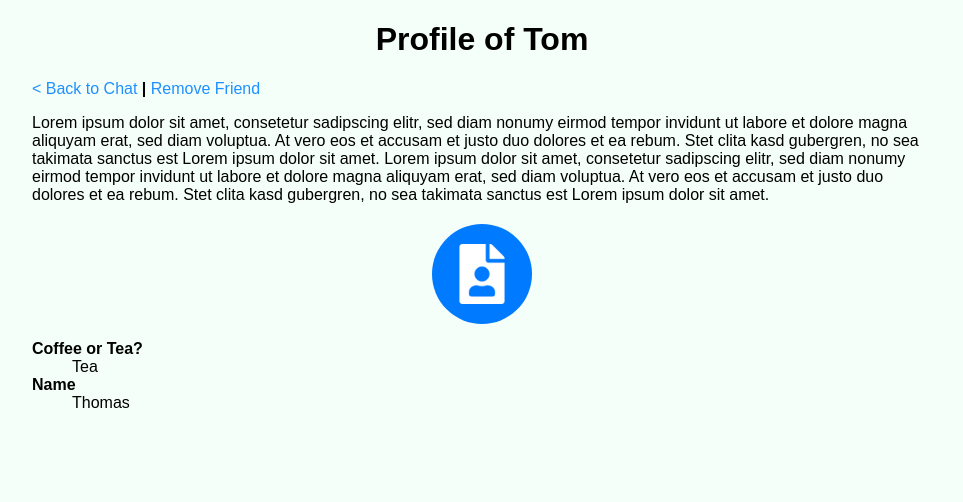
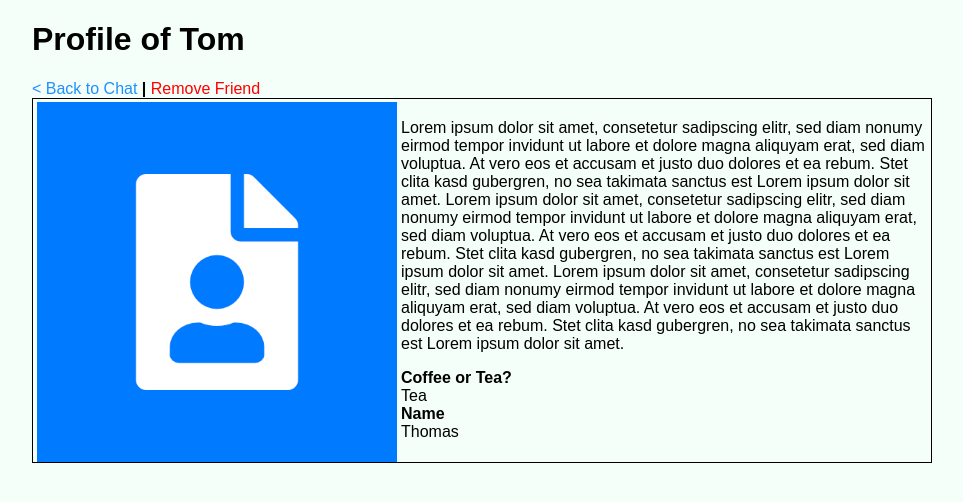
Before and after one commit to MaxMalinowski/WebTech, a PHP site: page /html/profile.html in a window 1280 px wide. Shown: the top 502 px of the page, without its empty margins (158-1121 px from the left). Run offline with PHP 8.4, Linux system fonts and the light colour scheme.

Commit message:
fixed centered h and started with profile.html

```diff
--- a/css/style.css
+++ b/css/style.css
@@ -40,7 +40,7 @@
         padding: 10px;
     }
 
-    img {
+    .rounded_img {
         width: 100px;
         height: 100px;
         margin: 20px auto 0px auto;
@@ -48,8 +48,7 @@
         display: block;
     }
 
-    h1, h2, h3, h4, h5, h6 {
-        color: black;
+    .centered_h {
         text-align: center;
     }
 
@@ -84,14 +83,30 @@
         width: 49%;
     }
 
-<<<<<<< HEAD
-=======
     .logout_text {
         text-align: center;
     }
 
+    #profile_div_left {
+        float: left;
+        width: 40%  ;
+        margin: 0.5%;
+    }
 
->>>>>>> 8bf7f9d4b72f4fecf36f113131dea53549b83595
+    #profile_picture {
+        width: 100%;
+    }
+
+    #profile_div_right {
+        border: 1px solid black;
+        padding: 0.5%;
+    }
+
+    #remove_friend {
+        color: red;
+    }
+
+
     @media only screen and (max-width: 600px) {
         [class*="form-col-"] {
             text-align: center;
--- a/html/login.html
+++ b/html/login.html
@@ -9,9 +9,9 @@
 </head>
 
 <body>
-    <img src="../assets/images/chat.png" alt="A chat-icon" width="100" height="100">
+    <img class="rounded_img" src="../assets/images/chat.png" alt="A chat-icon" width="100" height="100">
 
-    <h1>Please sign in</h1>
+    <h1 class="centered_h">Please sign in</h1>
 
     <form>
         <fieldset class="form_fieldset">
--- a/html/logout.html
+++ b/html/logout.html
@@ -9,9 +9,9 @@
 </head>
 
 <body>
-    <img src="../assets/images/logout.png" alt="A logout-icon" width="100" height="100">
+    <img class="rounded_img" src="../assets/images/logout.png" alt="A logout-icon" width="100" height="100">
 
-    <h1 class="logout_text">Logged out...</h1>
+    <h1 class="centered_h">Logged out...</h1>
 
     <p class="logout_text">See u!</p>
 
--- a/html/profile.html
+++ b/html/profile.html
@@ -13,22 +13,34 @@
 
     <!--two hyperlinks to navigate back to chat/remove the friend-->
     <a href="chat.html" target="_self">
+        <span>
             &lt Back to Chat
+        </span>
         </a>
-    <b>|</b>
+    <span><b>|</b></span>
     <a href="friends.html" target="_self">
+        <span id="remove_friend">
             Remove Friend
+        </span>
         </a><br>
 
+    <div>
+        <div id="profile_div_left">
+            <!--profile picture placeholder-->
+            <img id="profile_picture" src='..\assets\images\profile.png' alt='profile_picture'>
+        </div>
+        <div id="profile_div_right">
                         <!--lorem ipsum placeholder text-->
             <p>
                 Lorem ipsum dolor sit amet, consetetur sadipscing elitr, sed diam nonumy eirmod tempor invidunt ut labore et dolore magna aliquyam erat, sed diam voluptua. At vero eos et accusam et justo duo dolores et ea rebum. Stet clita kasd gubergren, no sea takimata
-        sanctus est Lorem ipsum dolor sit amet. Lorem ipsum dolor sit amet, consetetur sadipscing elitr, sed diam nonumy eirmod tempor invidunt ut labore et dolore magna aliquyam erat, sed diam voluptua. At vero eos et accusam et justo duo dolores et
-        ea rebum. Stet clita kasd gubergren, no sea takimata sanctus est Lorem ipsum dolor sit amet.
+                sanctus est Lorem ipsum dolor sit amet.
+                Lorem ipsum dolor sit amet, consetetur sadipscing elitr, sed diam nonumy eirmod tempor invidunt ut labore et dolore magna aliquyam erat, sed diam voluptua. At vero eos et accusam et justo duo dolores et ea rebum. Stet clita kasd gubergren, no sea takimata
+                sanctus est Lorem ipsum dolor sit amet.
+                Lorem ipsum dolor sit amet, consetetur sadipscing elitr, sed diam nonumy eirmod tempor invidunt ut labore et dolore magna aliquyam erat, sed diam voluptua. At vero eos et accusam et justo duo dolores et ea rebum. Stet clita kasd gubergren, no sea takimata
+                sanctus est Lorem ipsum dolor sit amet.
             </p>
 
-    <!--profile picture placeholder-->
-    <img src='..\assets\images\profile.png' alt='profile_picture'>
+
 
             <!--profile details shown with a description list-->
             <dl>
@@ -37,6 +49,9 @@
                 <dt>Name</dt>
                 <dd>Thomas</dd>
             </dl>
+        </div>
+    </div>
+
 
 </body>
 
--- a/html/register.html
+++ b/html/register.html
@@ -9,8 +9,8 @@
 </head>
 
 <body>
-    <img src="../assets/images/user.png" alt="">
-    <h1>Register yourself</h1>
+    <img class="rounded_img" src="../assets/images/user.png" alt="">
+    <h1 class="centered_h">Register yourself</h1>
     <form>
         <fieldset class="form_fieldset">
             <legend> Register</legend>
```
Lines whose indentation alone changed are shown as unchanged.
